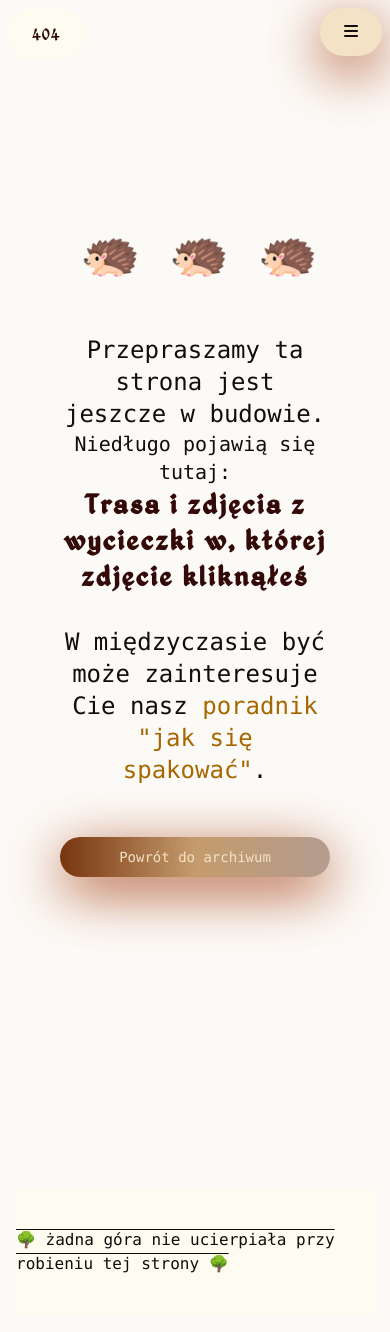
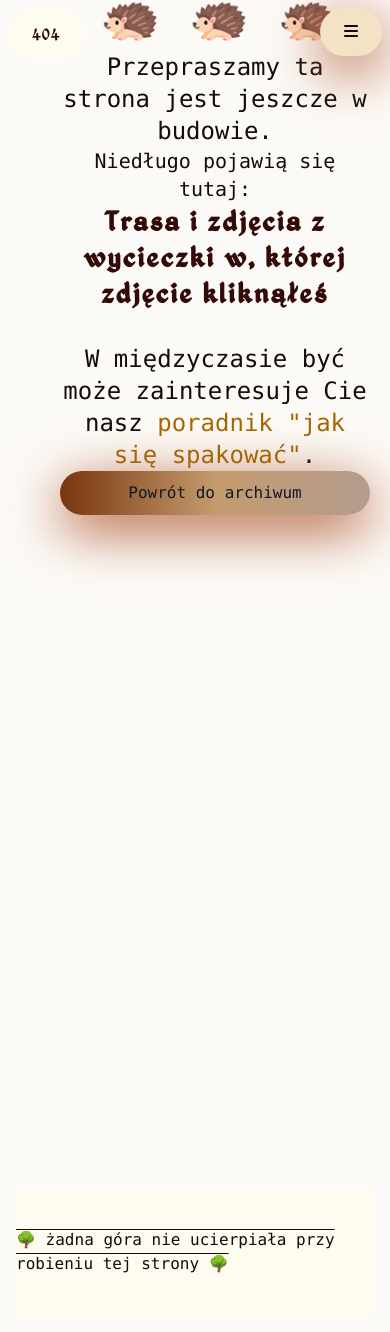
Before and after one commit to kama-pa-go/KGprojects, a Jekyll site: the page built from budowa.md, in a window 390 px wide. Built offline with Jekyll 4.4.1, drawn with Linux system fonts in a browser that asks for light colours.

Commit message:
Your commit message here

```diff
--- a/_layouts/default1.html
+++ b/_layouts/default1.html
@@ -56,7 +56,7 @@
 
       <button @click="sidebarOpen = !sidebarOpen"
             x-show="isMobile"
-            class="fixed z-50 top-2 right-2 px-6 py-3 cursor-pointer rounded-full bg-base shadow-md font-medium orangeShadow">
+            class="fixed z-50 top-2 right-2 px-6 py-3 cursor-pointer rounded-full bg-basicBeage shadow-md font-medium orangeShadow">
         <i class="fas fa-bars" x-show="!sidebarOpen"></i>
         <i class="fas fa-times" x-show="sidebarOpen"></i>
       </button>
--- a/assets/output.css
+++ b/assets/output.css
@@ -14,6 +14,8 @@
     --spacing: 0.25rem;
     --text-sm: 0.875rem;
     --text-sm--line-height: calc(1.25 / 0.875);
+    --text-base: 1rem;
+    --text-base--line-height: calc(1.5 / 1);
     --text-lg: 1.125rem;
     --text-lg--line-height: calc(1.75 / 1.125);
     --text-xl: 1.25rem;
@@ -39,7 +41,7 @@
     --default-transition-timing-function: cubic-bezier(0.4, 0, 0.2, 1);
     --default-font-family: var(--font-sans);
     --default-mono-font-family: var(--font-mono);
-    --color-base: rgb(243, 226, 198);
+    --color-basicBeage: rgb(243, 226, 198);
     --color-greyBase: rgb(227, 219, 207);
     --color-allmostWhite: rgb(247, 243, 237);
     --color-allmostAllmostWhite: rgb(252, 250, 247);
@@ -305,9 +307,6 @@
   .order-none {
     order: 0;
   }
-  .col-2 {
-    grid-column: 2;
-  }
   .col-auto {
     grid-column: auto;
   }
@@ -409,9 +408,6 @@
   }
   .m-1 {
     margin: calc(var(--spacing) * 1);
-  }
-  .m-2 {
-    margin: calc(var(--spacing) * 2);
   }
   .m-4 {
     margin: calc(var(--spacing) * 4);
@@ -548,9 +544,6 @@
   .w-full {
     width: 100%;
   }
-  .w-max {
-    width: max-content;
-  }
   .w-screen {
     width: 100vw;
   }
@@ -805,12 +798,6 @@
   .grid-cols-1 {
     grid-template-columns: repeat(1, minmax(0, 1fr));
   }
-  .grid-cols-2 {
-    grid-template-columns: repeat(2, minmax(0, 1fr));
-  }
-  .grid-cols-3 {
-    grid-template-columns: repeat(3, minmax(0, 1fr));
-  }
   .grid-cols-none {
     grid-template-columns: none;
   }
@@ -984,9 +971,6 @@
   }
   .gap-4 {
     gap: calc(var(--spacing) * 4);
-  }
-  .gap-5 {
-    gap: calc(var(--spacing) * 5);
   }
   .gap-6 {
     gap: calc(var(--spacing) * 6);
@@ -1236,8 +1220,8 @@
   .bg-amber-50\/50 {
     background-color: color-mix(in oklab, var(--color-amber-50) 50%, transparent);
   }
-  .bg-base {
-    background-color: var(--color-base);
+  .bg-basicBeage {
+    background-color: var(--color-basicBeage);
   }
   .bg-black {
     background-color: var(--color-black);
@@ -1513,6 +1497,10 @@
     font-size: var(--text-5xl);
     line-height: var(--tw-leading, var(--text-5xl--line-height));
   }
+  .text-base {
+    font-size: var(--text-base);
+    line-height: var(--tw-leading, var(--text-base--line-height));
+  }
   .text-lg {
     font-size: var(--text-lg);
     line-height: var(--tw-leading, var(--text-lg--line-height));
@@ -1623,9 +1611,6 @@
   }
   .text-amber-950 {
     color: var(--color-amber-950);
-  }
-  .text-base {
-    color: var(--color-base);
   }
   .text-white {
     color: var(--color-white);
@@ -2221,6 +2206,12 @@
       line-height: var(--tw-leading, var(--text-6xl--line-height));
     }
   }
+  .sm\:text-base {
+    @media (width >= 40rem) {
+      font-size: var(--text-base);
+      line-height: var(--tw-leading, var(--text-base--line-height));
+    }
+  }
   .sm\:text-lg {
     @media (width >= 40rem) {
       font-size: var(--text-lg);
@@ -2231,11 +2222,6 @@
     @media (width >= 40rem) {
       font-size: var(--text-xl);
       line-height: var(--tw-leading, var(--text-xl--line-height));
-    }
-  }
-  .sm\:text-base {
-    @media (width >= 40rem) {
-      color: var(--color-base);
     }
   }
   .md\:max-w-\[280px\] {
--- a/assets/styles.css
+++ b/assets/styles.css
@@ -8,7 +8,7 @@
 }
 
 @theme {
-  --color-base: rgb(243, 226, 198);
+  --color-basicBeage: rgb(243, 226, 198);
   --color-greyBase: rgb(227, 219, 207);
   --color-allmostWhite: rgb(247, 243, 237);
   --color-allmostAllmostWhite: rgb(252, 250, 247);
--- a/budowa.md
+++ b/budowa.md
@@ -2,7 +2,8 @@
 layout: default1
 title: 404
 ---
-<div class="grid items-center grid-rows-3 justify-center gap-1 h-screen m-5 max-w-[800px]">
+<div class="grid items-center grid-rows-3 justify-center gap-1 h-screen m-5 w-full">
+<div class="w-max-[800px]">
     <div class="center animate-bounce text-5xl sm:text-6xl m-1 text-center w-full">🦔 🦔 🦔</div>
     <div class="text-2xl sm:text-3xl text-center"> Przepraszamy ta strona jest jeszcze w budowie.
         <p class="text-xl">Niedługo pojawią się tutaj:</p>
@@ -15,3 +16,4 @@ title: 404
         <p class="text-base sm:text-lg md:text-xl">Powrót do archiwum</p>
     </button>
 </div>
+</div>
```
Also changed, not shown: other parts of _layouts/default1.html (+1 -1 lines).
